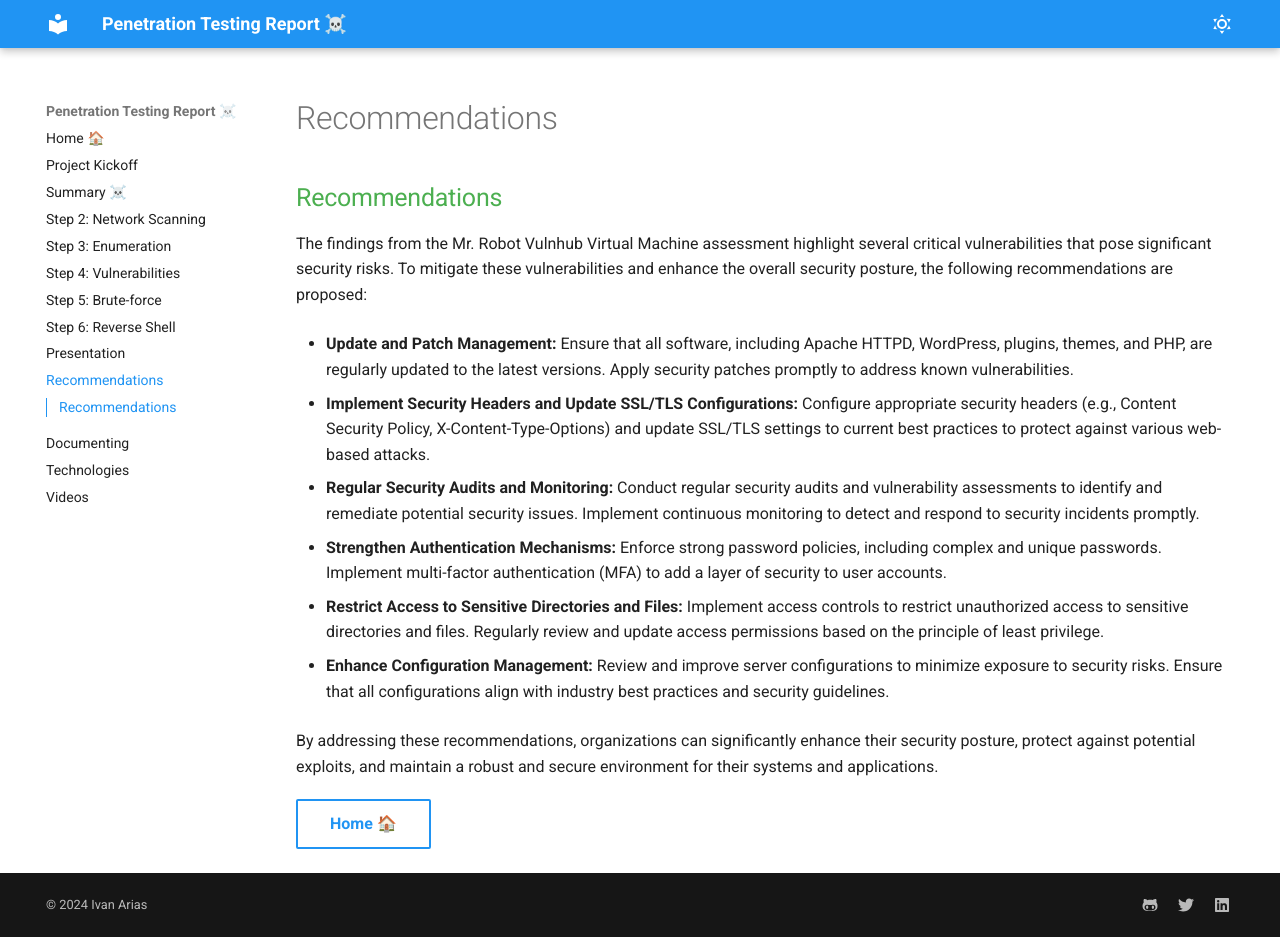
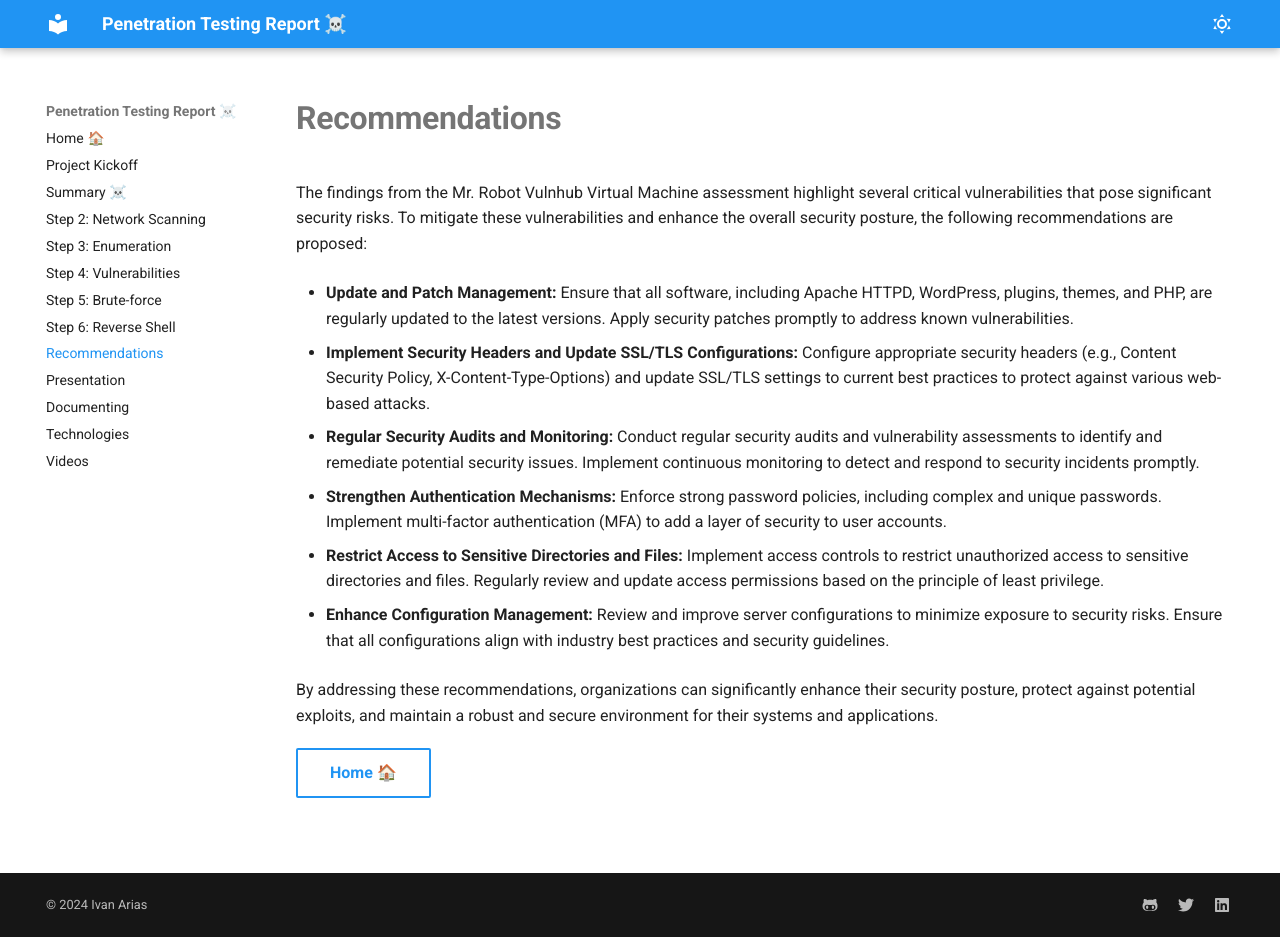
Before and after one commit to hcoco1/Career-Simulation-4, an MkDocs documentation site: the page built from docs/o-recommendations.md, in a window 1280 px wide and 937 px high. Built offline with MkDocs 1.6.1 and Material for MkDocs 9.7.7, drawn with Linux system fonts in a browser that asks for light colours.

```diff
--- a/docs/recommendations.md
+++ b/docs/o-recommendations.md
@@ -1,4 +1,4 @@
-## Recommendations
+# **Recommendations**
 
 The findings from the Mr. Robot Vulnhub Virtual Machine assessment highlight several critical vulnerabilities that pose significant security risks. To mitigate these vulnerabilities and enhance the overall security posture, the following recommendations are proposed:
 
```
Also changed, not shown: docs/index.md (+2 -1 lines), 1 other file.
